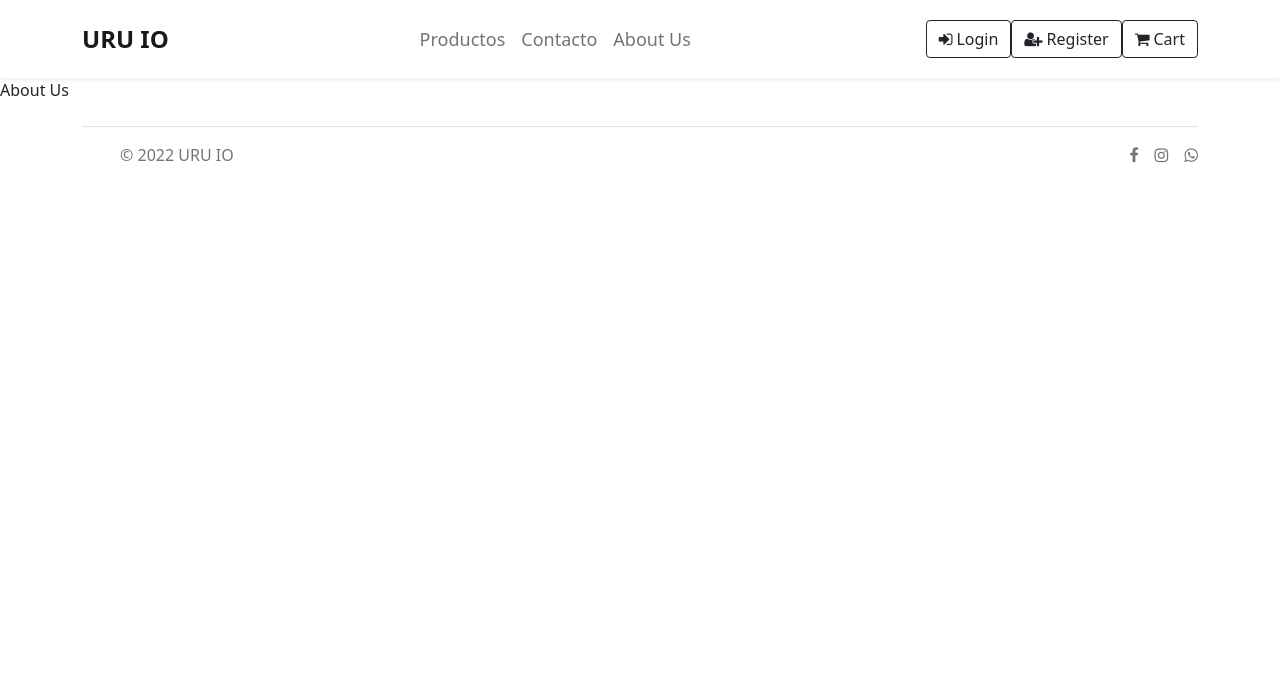
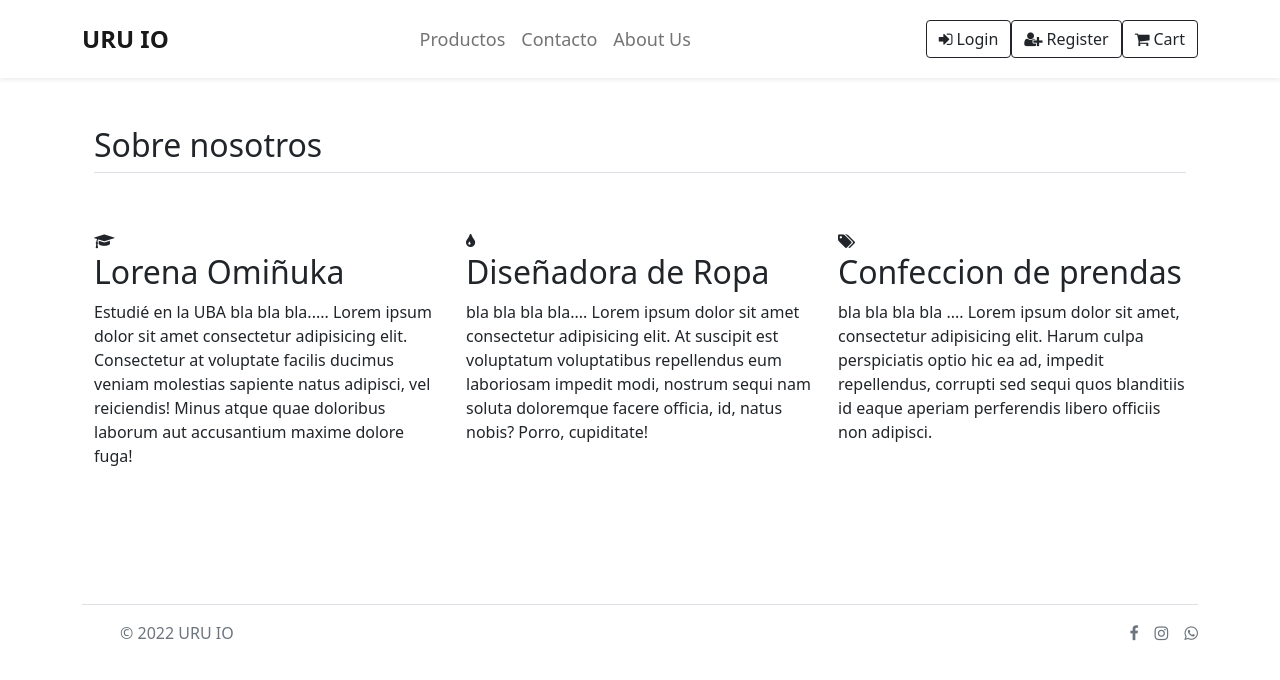
Before and after one commit to OmiMauro/e-commerce-fr, a React (Create React App) app: page /about in a window 1280 px wide. Shown: the top 680 px of the page. Built offline with nearby package versions, Linux system fonts and the light colour scheme.

Commit message:
Add description about us

```diff
--- a/src/component/About-Us.js
+++ b/src/component/About-Us.js
@@ -2,7 +2,56 @@ import React from 'react';
 
 const AboutUs = () => {
   return (
-    <>About Us</>
+    <div class="container px-4 py-5" id="featured-3">
+      <h2 class="pb-2 border-bottom">Sobre nosotros</h2>
+      <div class="row g-4 py-5 row-cols-1 row-cols-lg-3">
+        <div class="feature col">
+          <div class="feature-icon bg-gradient">
+            <i class="fa fa-graduation-cap" aria-hidden="true"></i>
+            {/* <svg class="bi" width="1em" height="1em"><use xlink:href="#collection" /></svg> */}
+          </div>
+          <h2>Lorena Omiñuka</h2>
+          <p>Estudié en la UBA bla bla bla.....
+            Lorem ipsum dolor sit amet consectetur adipisicing elit. Consectetur at voluptate facilis ducimus veniam molestias sapiente natus adipisci, vel reiciendis! Minus atque quae doloribus laborum aut accusantium maxime dolore fuga!
+          </p>
+          {/* <a href="#" class="icon-link">
+            Call to action
+            <svg class="bi" width="1em" height="1em"><use xlink:href="#chevron-right" /></svg>
+          </a> */}
+        </div>
+        <div class="feature col">
+          <div class="feature-icon bg-gradient">
+            <i class="fa fa-tint" aria-hidden="true"></i>
+
+            {/*  <svg class="bi" width="1em" height="1em"><use xlink:href="#people-circle" /></svg> */}
+          </div>
+          <h2>Diseñadora de Ropa </h2>
+          <p>bla bla bla bla....
+            Lorem ipsum dolor sit amet consectetur adipisicing elit. At suscipit est voluptatum voluptatibus repellendus eum laboriosam impedit modi, nostrum sequi nam soluta doloremque facere officia, id, natus nobis? Porro, cupiditate!
+          </p>
+          {/*    <a href="#" class="icon-link">
+            Call to action
+            <svg class="bi" width="1em" height="1em"><use xlink:href="#chevron-right" /></svg>
+          </a> */}
+        </div>
+        <div class="feature col">
+          <div class="feature-icon bg-gradient">
+            <i class="fa fa-tags" aria-hidden="true"></i>
+
+            {/*    <svg class="bi" width="1em" height="1em"><use xlink:href="#toggles2" /></svg> */}
+          </div>
+          <h2>Confeccion de prendas </h2>
+          <p>bla bla bla bla ....
+            Lorem ipsum dolor sit amet, consectetur adipisicing elit. Harum culpa perspiciatis optio hic ea ad, impedit repellendus, corrupti sed sequi quos blanditiis id eaque aperiam perferendis libero officiis non adipisci.
+          </p>
+          {/*  <a href="#" class="icon-link">
+            Call to action
+            <svg class="bi" width="1em" height="1em"><use xlink:href="#chevron-right" /></svg>
+          </a> */}
+        </div>
+      </div>
+    </div>
+
   );
 };
 
```
